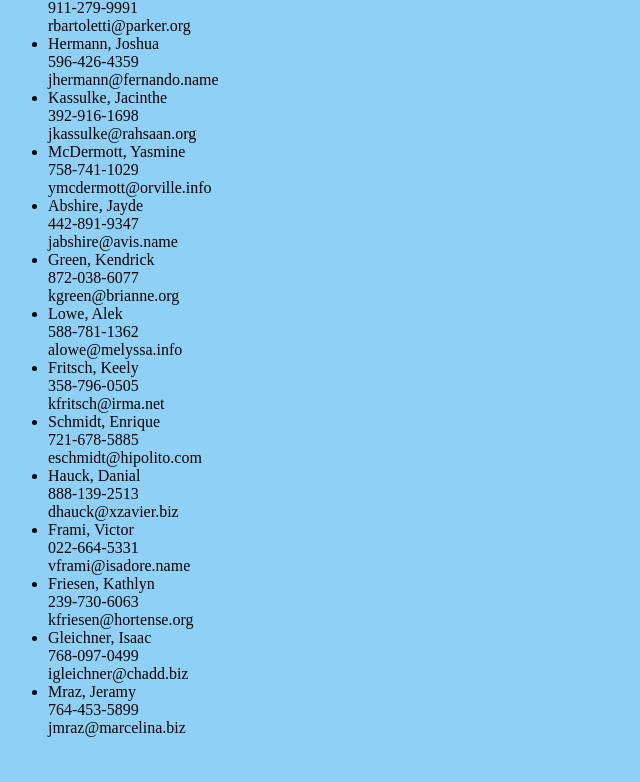
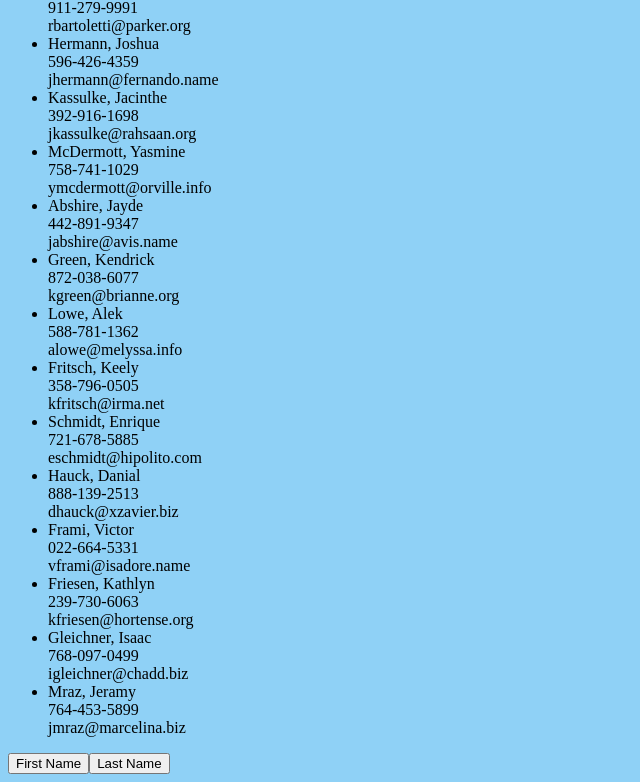
Before and after one commit to vbejgrowicz/Contact-List-App, a React app: page / in a window 1280 px wide. Shown: the part 2043-2825 px from the top of the page, without its empty margins (0-640 px from the left). Before the commit the page ends 2796 px from the top, so only its background shows below. Built offline with nearby package versions, Linux system fonts and the light colour scheme.

Commit message:
Feature: Add sort buttons and dispatch to update sort type

```diff
--- a/src/components/App.jsx
+++ b/src/components/App.jsx
@@ -1,11 +1,13 @@
 import React from 'react';
 import ContactList from './ContactList';
+import Sort from './Sort';
 
 function App() {
   return (
     <div>
       <h1>Contacts</h1>
       <ContactList />
+      <Sort />
     </div>
   );
 }
--- /dev/null
+++ b/src/components/Sort.jsx
@@ -0,0 +1,35 @@
+import React from 'react';
+import PropTypes from 'prop-types';
+import { connect } from 'react-redux';
+import { setSort } from '../actions/settingActions';
+
+function Sort({ sortBy, updateSort }) {
+  function onPress(e) {
+    updateSort(e.target.value);
+  }
+  return (
+    <div>
+      <button value="FIRST" onClick={onPress}>First Name</button>
+      <button value="LAST" onClick={onPress}>Last Name</button>
+    </div>
+  );
+}
+
+Sort.propTypes = {
+  sortBy: PropTypes.string.isRequired,
+  updateSort: PropTypes.func.isRequired,
+};
+
+function mapStateToProps({ settings }) {
+  return { sortBy: settings.sortBy };
+}
+
+const mapDispatchToProps = dispatch => (
+  {
+    updateSort: (sortBy) => {
+      dispatch(setSort(sortBy));
+    },
+  }
+);
+
+export default connect(mapStateToProps, mapDispatchToProps)(Sort);
```
